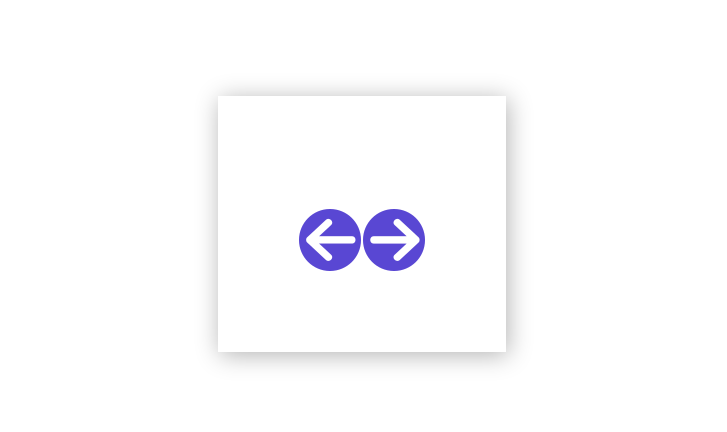
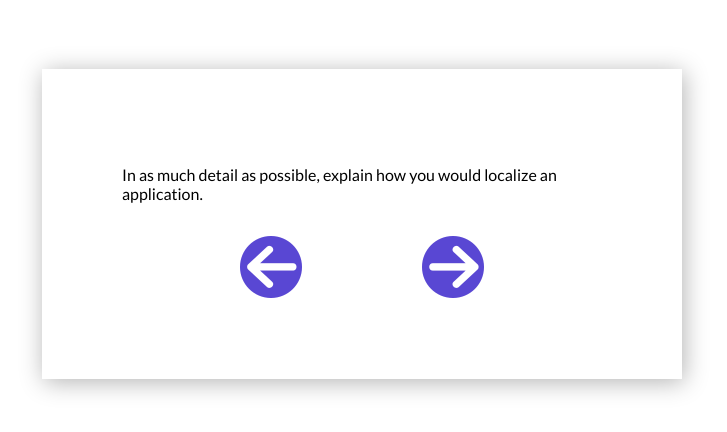
Before and after one commit to kelsiebesingeryeh/interview-prep-flashcards, a React (Create React App) app: page /1/computerScience in a window 1280 px wide. Shown: the part 176-608 px from the top of the page, without its empty margins (278-1005 px from the left). Built offline with nearby package versions, Linux system fonts and the light colour scheme.

Commit message:
Add conditional statements for other technical questions

```diff
--- a/src/Components/Flashcards/Flashcards.js
+++ b/src/Components/Flashcards/Flashcards.js
@@ -15,14 +15,36 @@ const Flashcards = ({
   const [lastCard, setLastCard] = useState(false);
 
   let htmlCSS = flashcards.find((card) => card.subCategory === "HTML/CSS");
+  let compSci = flashcards.find((card) => card.subCategory === "General Computer Science");
+  console.log(subCategory);
+  let javascript = flashcards.find((card) => card.subCategory === "JavaScript");
+  let react = flashcards.find((card) => card.subCategory === "React");
+
   const lastQuestion = categoryCards[categoryCards.length - 1]
 
   useEffect(() => {
     if (subCategory === "htmlCSS") {
       setCategoryCards(
         flashcards.filter((card) => card.subCategory === "HTML/CSS")
+        );
+        setCurrentCard(htmlCSS);
+    } else if (subCategory === "computerScience") {
+      setCategoryCards(
+        flashcards.filter(
+          (card) => card.subCategory === "General Computer Science"
+        )
       );
-      setCurrentCard(htmlCSS);
+      setCurrentCard(compSci);
+    } else if (subCategory === 'javaScript') {
+        setCategoryCards(
+          flashcards.filter((card) => card.subCategory === "javaScript")
+        );
+        setCurrentCard(javascript);
+    } else if (subCategory === 'react') {
+        setCategoryCards(
+          flashcards.filter((card) => card.subCategory === "react")
+        );
+        setCurrentCard(react);
     }
   }, []);
 
```
Also changed, not shown: 1 other file (tests, documents, lock files or other folders).
